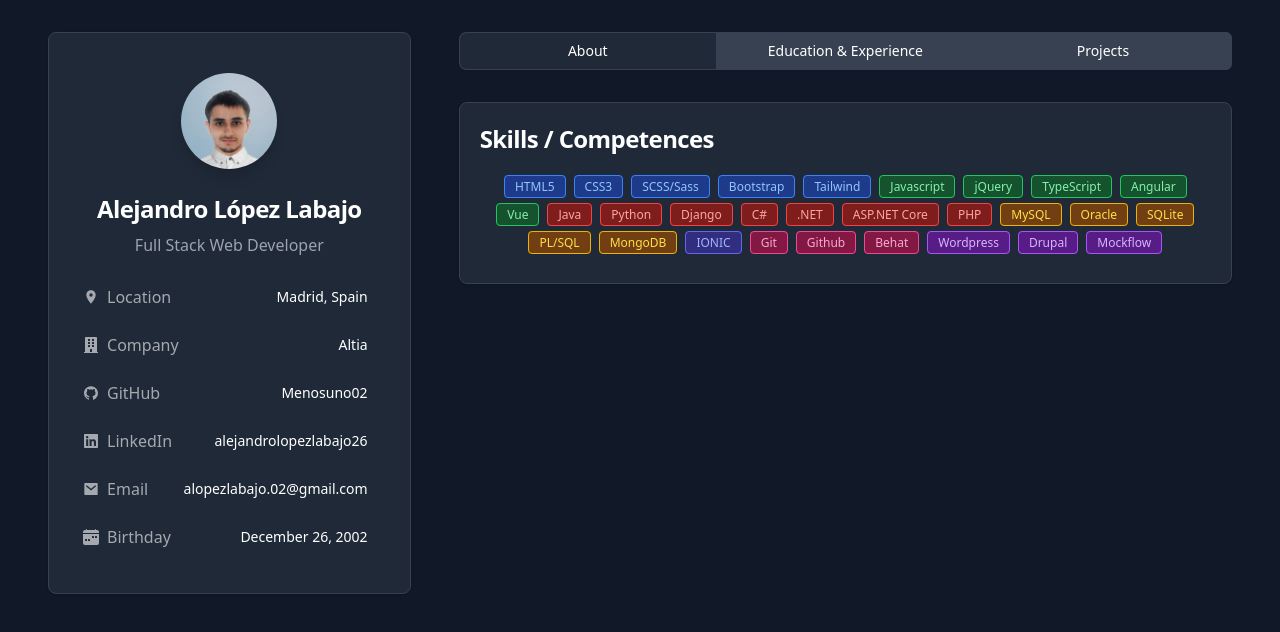
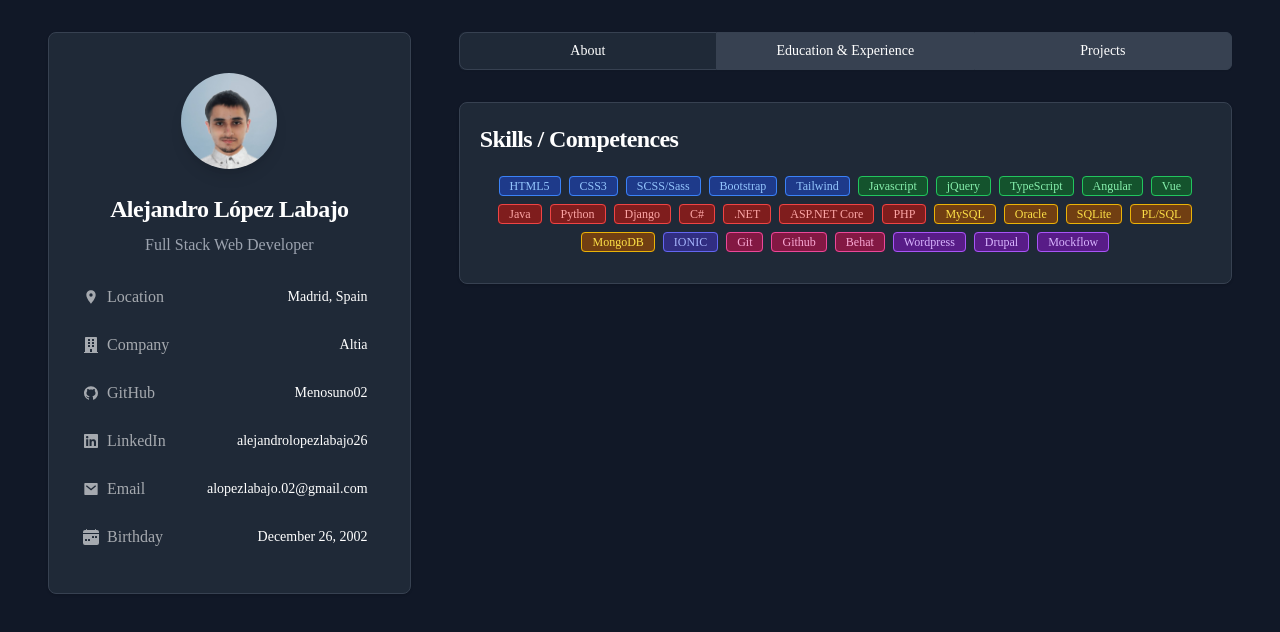
Before and after one commit to Menosuno02/portfolio, an Angular app: page / in a window 1280 px wide. Shown: the top 632 px of the page. Built offline with nearby package versions, Linux system fonts and the light colour scheme.

Commit message:
Update fonts

```diff
--- a/src/styles.css
+++ b/src/styles.css
@@ -2,8 +2,11 @@
 @tailwind components;
 @tailwind utilities;
 
+@import url('https://fonts.googleapis.com/css2?family=Kanit:wght@300&display=swap');
+
 * {
   transition: .3s all ease;
   -o-transition: .3s all ease;
-  -webkit-transition: .3s all ease
+  -webkit-transition: .3s all ease;
+  font-family: Kanit
 }
```
Also changed, not shown: 1 other file (tests, documents, lock files or other folders).
